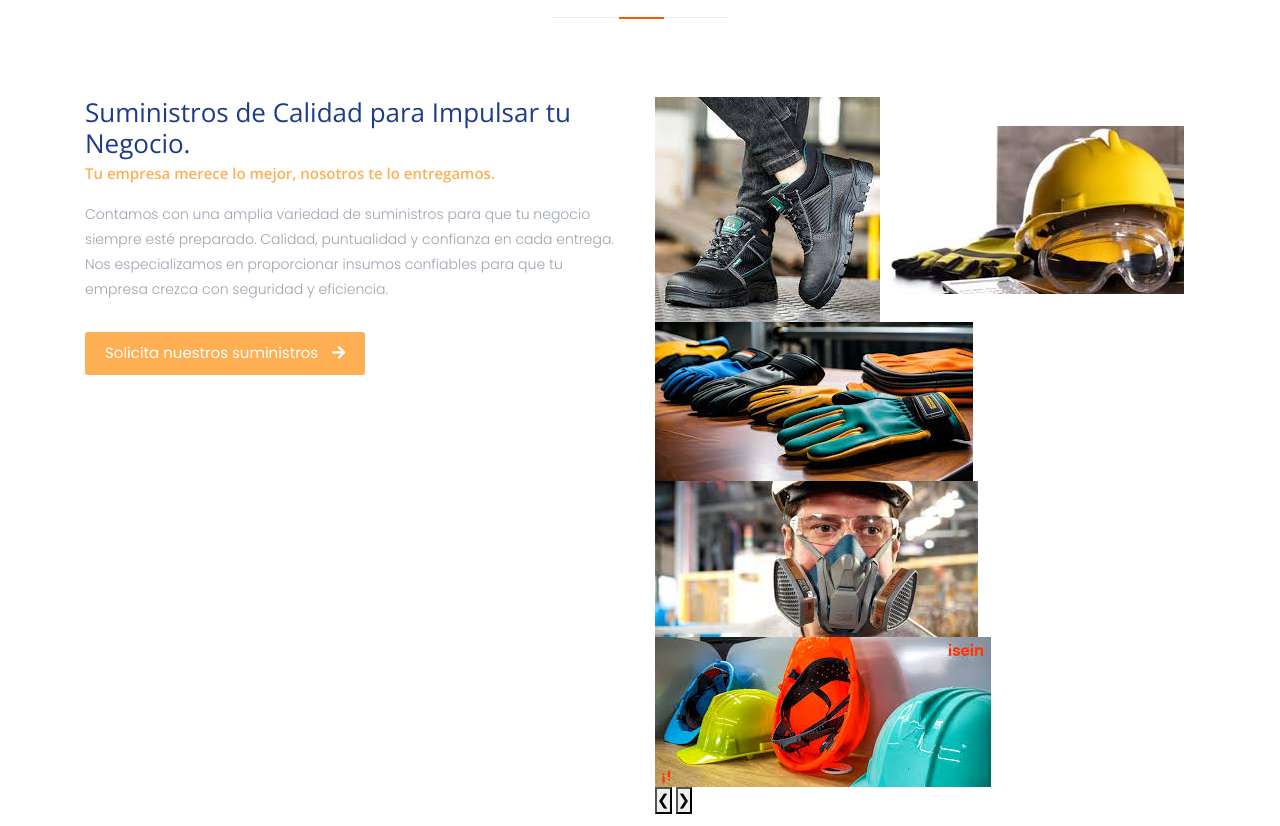
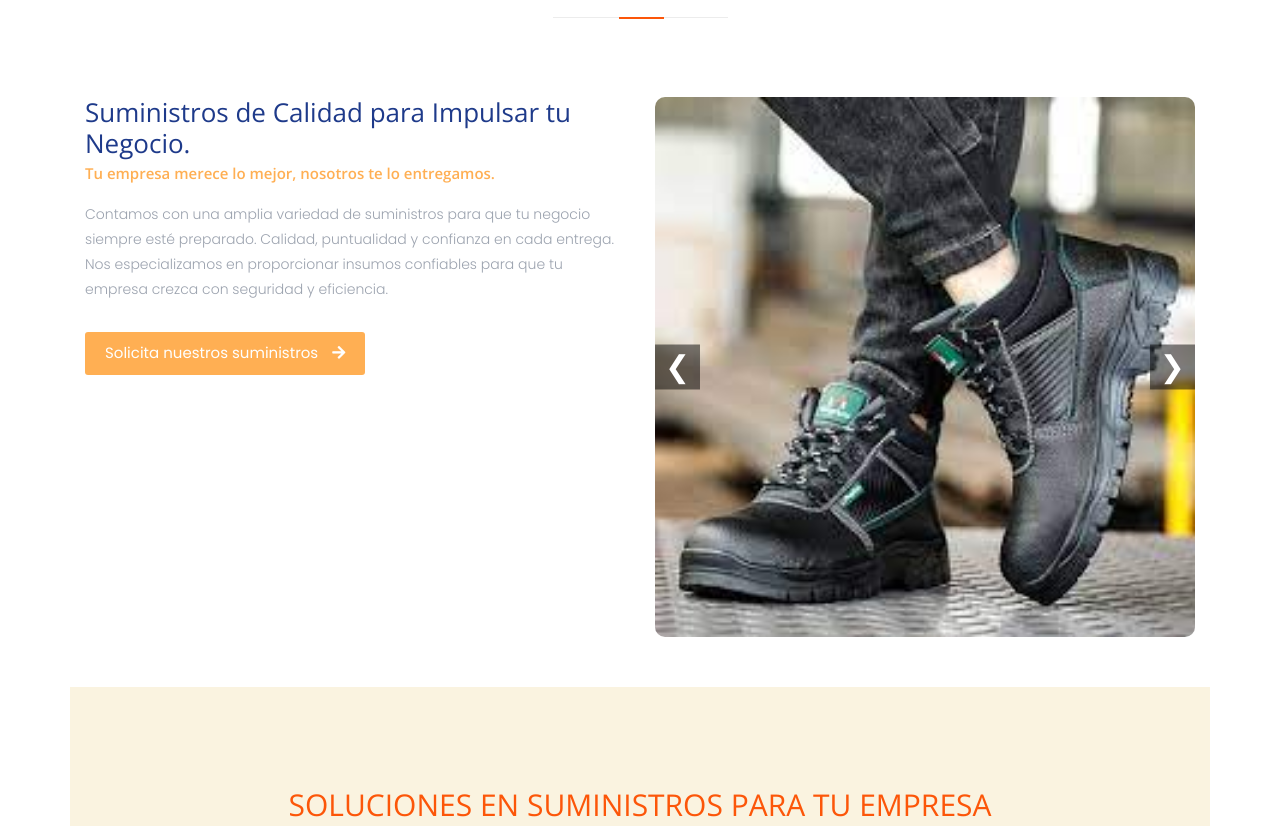
Before and after one commit to SuministrosEben-Ezer/suministroseben-ezer, a plain HTML site: page index.html in a window 1280 px wide. Shown: the part 1185-2011 px from the top of the page. Drawn offline with nearby package versions, Linux system fonts and the light colour scheme; files that its build step writes are made by us from their sources; files whose address does not match are found by name.

Commit message:
Update style.css

```diff
--- a/style.css
+++ b/style.css
@@ -602,3 +602,35 @@ h6 {
   background-color: #1DA851;
   color: #ffffff !important;
 }
+.carrusel-container {
+  position: relative;
+  max-width: 100%;
+  overflow: hidden;
+  border-radius: 10px;
+}
+
+.carrusel {
+  display: flex;
+  transition: transform 0.5s ease-in-out;
+}
+
+.carrusel img {
+  width: 100%;
+  flex-shrink: 0;
+}
+
+.anterior, .siguiente {
+  position: absolute;
+  top: 50%;
+  transform: translateY(-50%);
+  background-color: rgba(0,0,0,0.5);
+  color: white;
+  border: none;
+  font-size: 2em;
+  padding: 0 10px;
+  cursor: pointer;
+  z-index: 1;
+}
+
+.anterior { left: 0; }
+.siguiente { right: 0; }
```
